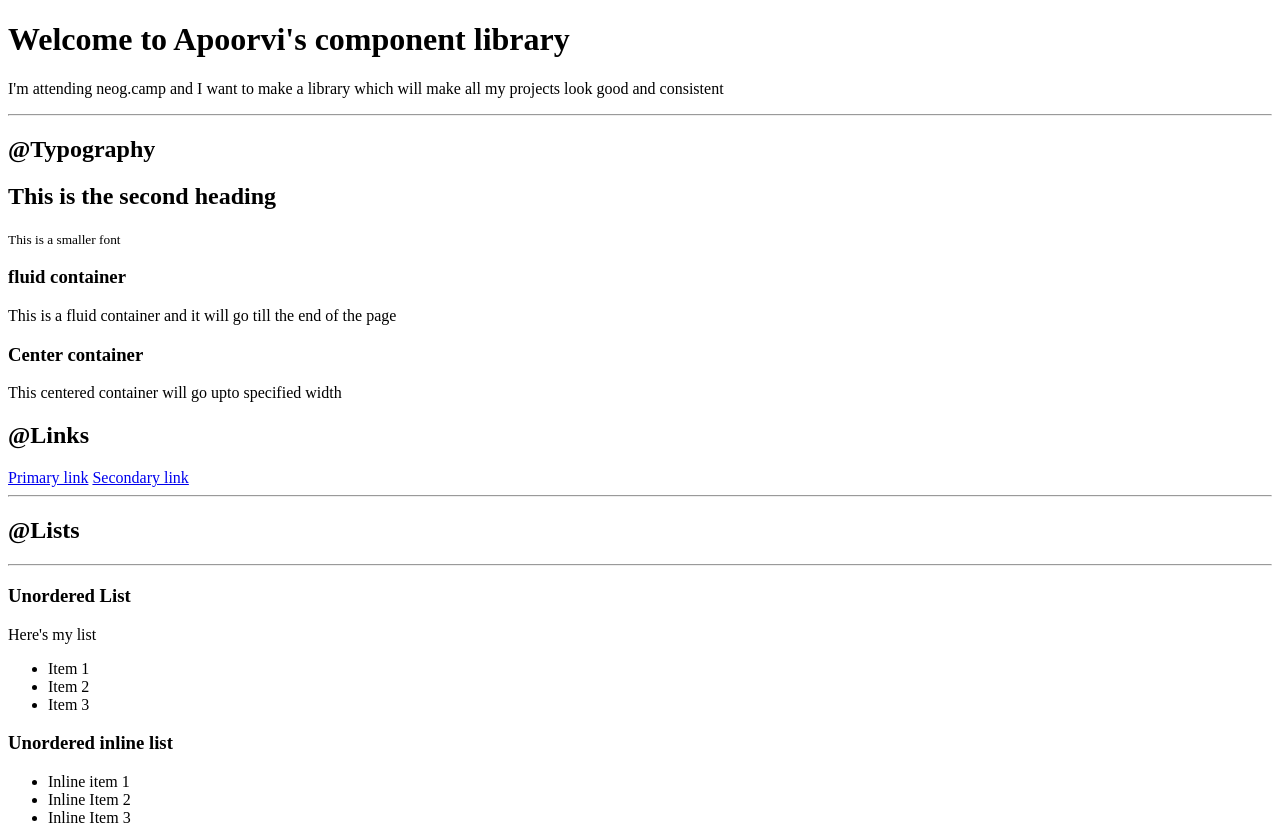
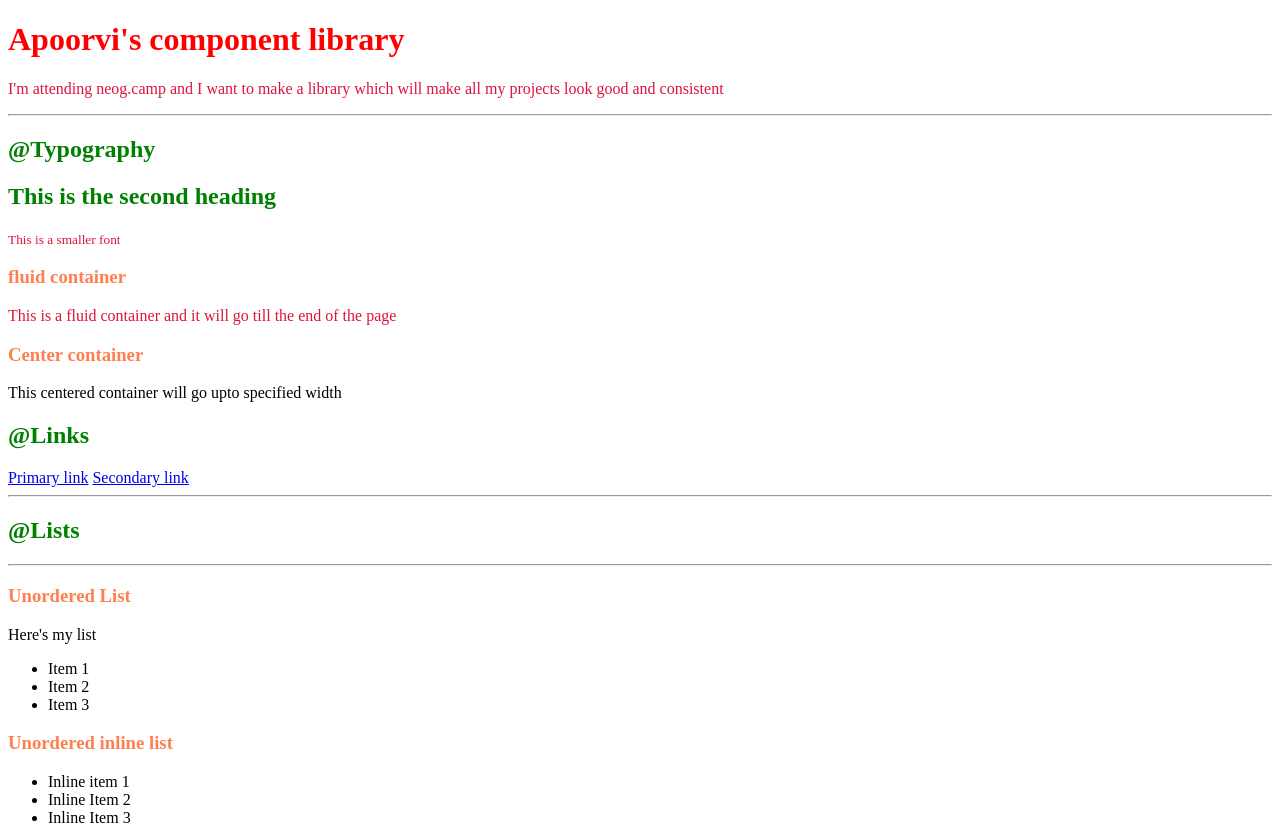
Before and after one commit to Apoorviydv/LEARNING-HTML-AND-CSS, a plain HTML site: page index.html in a window 1280 px wide. Shown: the top 830 px of the page. Drawn offline with Linux system fonts and the light colour scheme.

Commit message:
css import and selectors

```diff
--- a/index.html
+++ b/index.html
@@ -6,20 +6,29 @@
     <meta http-equiv="X-UA-Compatible" content="IE=edge">
     <meta name="viewport" content="width=device-width, initial-scale=1.0">
     <title>Component Library</title>
+    <!---CSS Way 1- Style tag
+        <style>
+        body{
+            color:blueviolet}
+        body
+    </style>-->
+
+    <!--Third way of doing CSS-external link-->
+    <link href="styles.css" rel="stylesheet"/>
 </head>
 
 <body>
-    <h1>Welcome to Apoorvi's component library</h1>
-    <p>I'm attending neog.camp and I want to make a library which will make all my projects look good and consistent</p>
+    <h1 id="lib-header"> Apoorvi's component library</h1>
+    <p class= "para">I'm attending neog.camp and I want to make a library which will make all my projects look good and consistent</p>
 
     <hr>
 
     <h2>@Typography</h2>
     <h2>This is the second heading</h2>
-    <small>This is a smaller font</small>
+    <small class= "para">This is a smaller font</small>
 
     <h3>fluid container</h3>
-    <div>This is a fluid container and it will go till the end of the page</div>
+    <div class= "para">This is a fluid container and it will go till the end of the page</div>
     <h3>Center container</h3>
     <div>This centered container will go upto specified width</div>
 
--- /dev/null
+++ b/styles.css
@@ -0,0 +1,18 @@
+body{
+    color:black;
+}
+h1{
+    color:brown;
+}
+h2{
+    color:green;
+}
+h3{
+    color:coral;
+}
+#lib-header{
+    color: Red;
+}
+.para{
+    color:crimson;
+}
```
